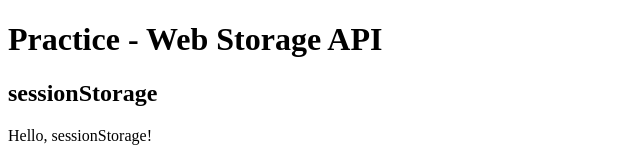
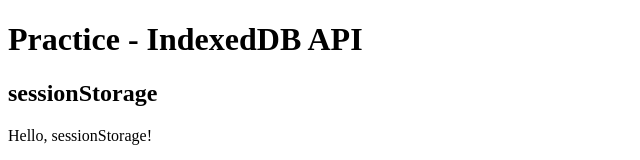
Before and after one commit to kem198/practice-indexed-db, a plain HTML site: page docs/index.html in a window 1280 px wide. Shown: the top 160 px of the page, without its empty margins (0-640 px from the left). Drawn offline with Linux system fonts and the light colour scheme.

Commit message:
Update title and heading to reflect IndexedDB API

```diff
--- a/docs/index.html
+++ b/docs/index.html
@@ -3,10 +3,10 @@
   <head>
     <meta charset="UTF-8" />
     <meta name="viewport" content="width=device-width, initial-scale=1.0" />
-    <title>Practice - Web Storage API</title>
+    <title>Practice - IndexedDB API</title>
   </head>
   <body>
-    <h1>Practice - Web Storage API</h1>
+    <h1>Practice - IndexedDB API</h1>
     <section>
       <h2>sessionStorage</h2>
       <p>Hello, sessionStorage!</p>
```
